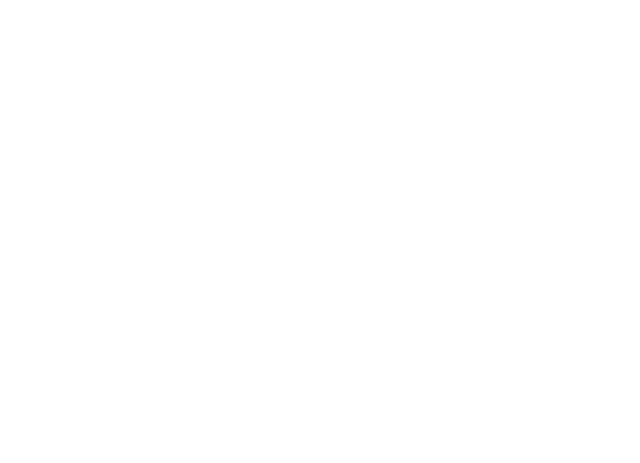
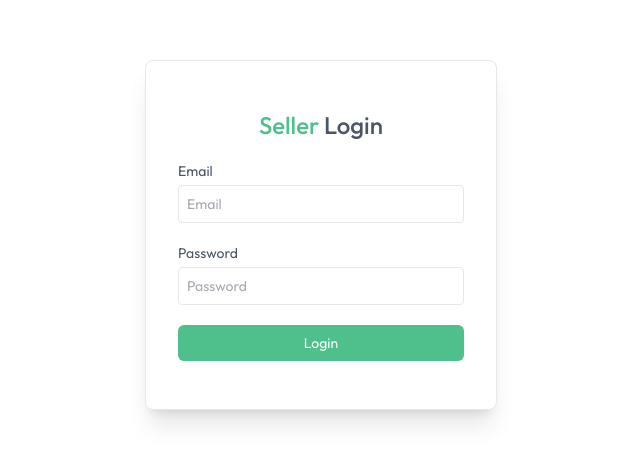
Before and after one commit to rigby200602/ecommerce_website, a React (Vite) app in the folder frontEnd/: page /seller/orders in a window 1280 px wide. Before the commit this address had no page. Shown: the part 165-628 px from the top of the page, without its empty margins (319-959 px from the left). Built offline with nearby package versions, Linux system fonts and the light colour scheme; a web font is replaced by a local one.

Commit message:
build routes and pages

```diff
--- a/frontEnd/src/App.jsx
+++ b/frontEnd/src/App.jsx
@@ -14,6 +14,9 @@ import AddAddress from './pages/AddAddress'
 import MyOrders from './pages/MyOrders'
 import SellerLogin from './components/seller/SellerLogin'
 import SellerLayout from './pages/seller/SellerLayout'
+import AddProduct from './pages/seller/AddProduct'
+import Orders from './pages/seller/Orders'
+import ProductList from './pages/seller/ProductList'
 
 const App = () => {
 
@@ -35,7 +38,11 @@ const App = () => {
           <Route path='/cart' element={<Cart/>}/>
           <Route path='/add-address' element={<AddAddress/>}/>
           <Route path='/my-orders' element={<MyOrders/>} />
-          <Route path='/seller' element={isSeller ? <SellerLayout/> : <SellerLogin/>}></Route>
+          <Route path='/seller' element={isSeller ? <SellerLayout/> : <SellerLogin/>}>
+            <Route index element={isSeller ? <AddProduct/> : null}/>
+            <Route path='product-list' element={<ProductList/>}/>
+            <Route path='orders' element={<Orders/>}/>
+          </Route>
         </Routes>
       </div>
       {!isSellerPath && <Footer/>}
--- /dev/null
+++ b/frontEnd/src/pages/seller/AddProduct.jsx
@@ -0,0 +1,9 @@
+import React from 'react'
+
+const AddProduct = () => {
+  return (
+    <div>AddProduct</div>
+  )
+}
+
+export default AddProduct
--- /dev/null
+++ b/frontEnd/src/pages/seller/Orders.jsx
@@ -0,0 +1,9 @@
+import React from 'react'
+
+const Orders = () => {
+  return (
+    <div>Orders</div>
+  )
+}
+
+export default Orders
--- /dev/null
+++ b/frontEnd/src/pages/seller/ProductList.jsx
@@ -0,0 +1,9 @@
+import React from 'react'
+
+const ProductList = () => {
+  return (
+    <div>ProductList</div>
+  )
+}
+
+export default ProductList
```
